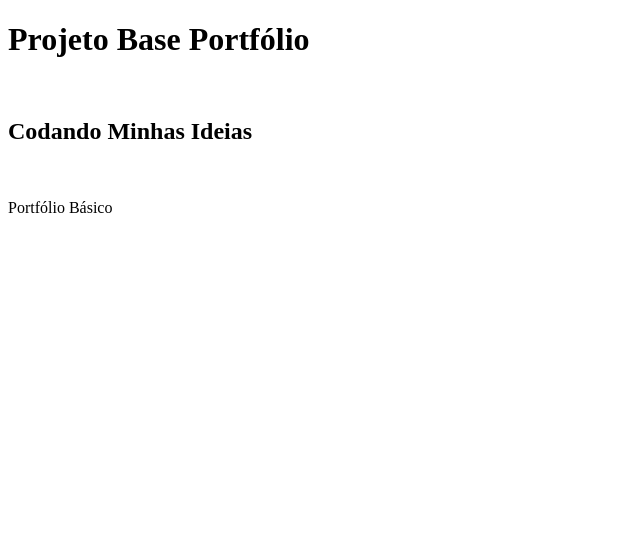
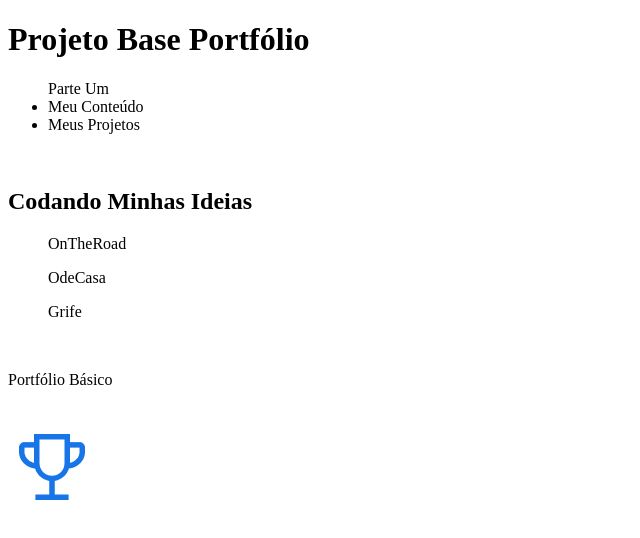
Before and after one commit to LSilvestreD3v/Dev, a plain HTML site: page logica-js-projeto_inicial/html-css_Basico/index.html in a window 1280 px wide. Shown: the whole page, without its empty margins (0-640 px from the left). Drawn offline with Linux system fonts and the light colour scheme.

Commit message:
Up-2
Fechamento

```diff
--- a/logica-js-projeto_inicial/html-css_Basico/index.html
+++ b/logica-js-projeto_inicial/html-css_Basico/index.html
@@ -7,11 +7,28 @@
 </head>
 <body>
     <h1>Projeto Base Portfólio</h1>
+    <ul>Parte Um
+        <li>
+            Meu Conteúdo
+        </li>
+        <li>
+            Meus Projetos
+        </li>
+    </ul>
     <br>
     <h2>Codando Minhas Ideias</h2>
+    <ol>
+        OnTheRoad
+    </ol>
+    <ol>
+        OdeCasa
+    </ol>
+    <ol>
+        Grife
+    </ol>
     <br>
     <p>Portfólio Básico</p>
     <br>
-
+    <img loading="lazy" src="img/trophy.png" alt="trophy">
 </body>
 </html>
```
